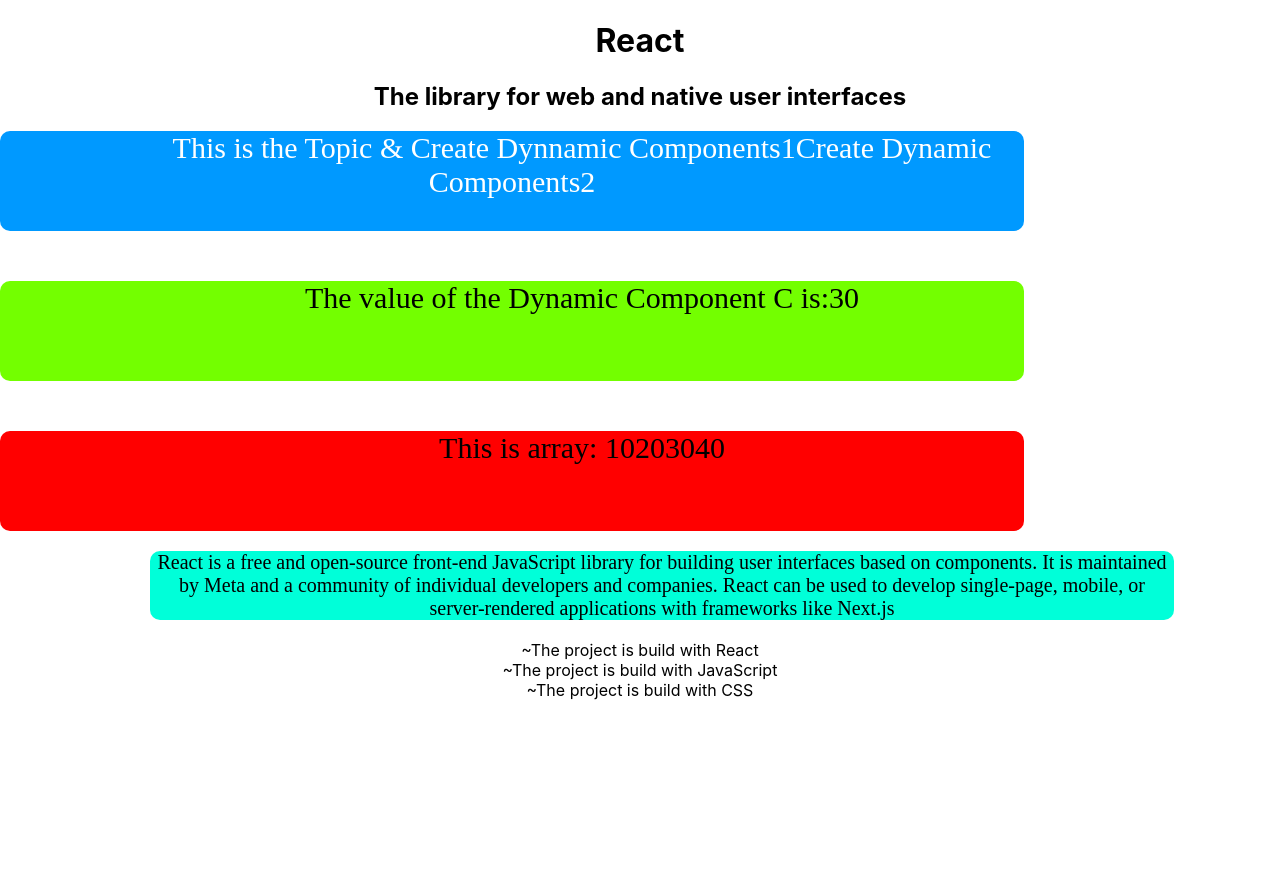
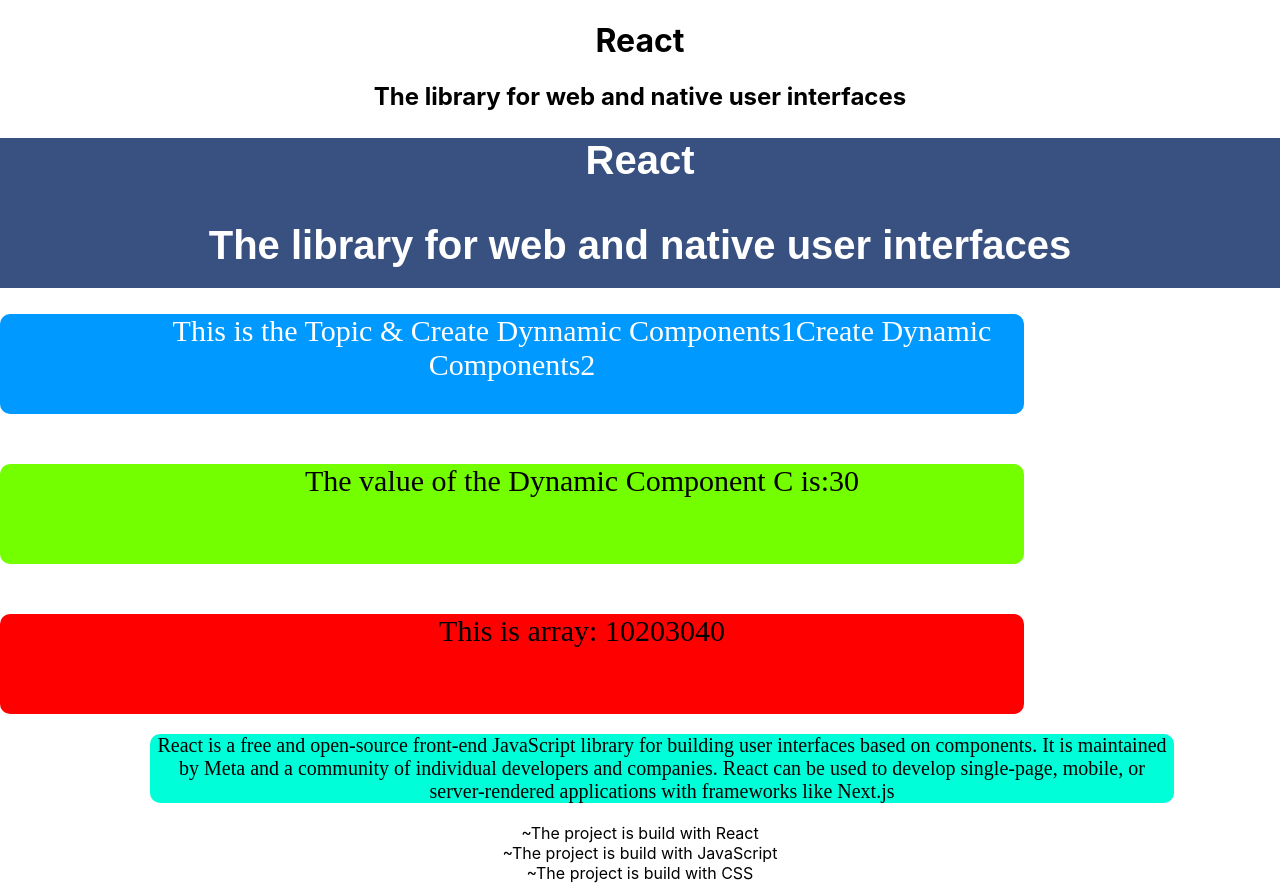
Before and after one commit to Sharuka-Rajapaksha/React-Components, a React (Create React App) app: page / in a window 1280 px wide. Before the commit the page ends 800 px from the top, so only its background shows below. Built offline with nearby package versions, Linux system fonts and the light colour scheme.

Commit message:
Update Topic.js & topic.css

```diff
--- a/src/Component/Topic/Topics.js
+++ b/src/Component/Topic/Topics.js
@@ -18,6 +18,14 @@ export default function Topics() {
 
   return (
     <div>
+
+
+
+      <h1 className='react'>React
+      <p>The library for web and native user interfaces</p>
+      </h1>
+
+
          <div className='topics'>
             <span className='topicText1'>This is the Topic & {dCompo1}{dCompo2}</span>
          </div>
--- a/src/Component/Topic/topics.css
+++ b/src/Component/Topic/topics.css
@@ -1,3 +1,17 @@
+.react{
+    background-color: rgba(27, 55, 109, 0.866);
+    width: 100%;
+    height:150px;
+    color: white;
+    font-size: 40px;
+    align-self: center;
+    font-family: sans-serif;
+    font-weight: 600;
+
+
+}
+
+
 .topics{
     background-color: rgb(0, 153, 255);
     width: 80%;
```
